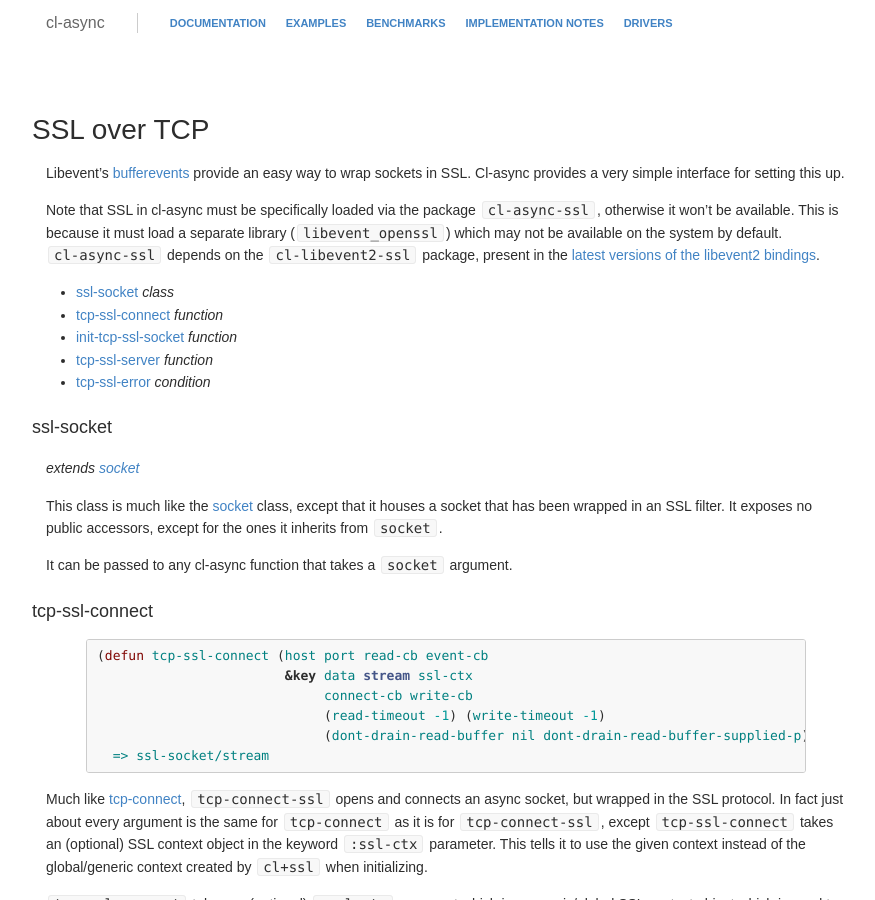
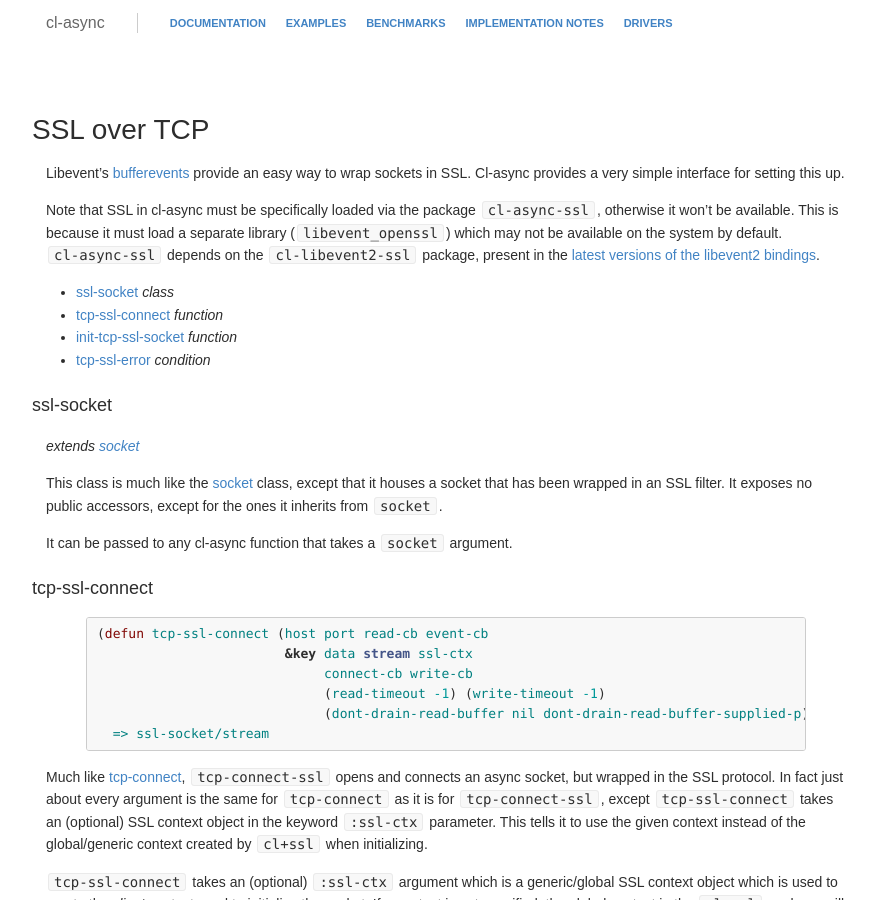
Before and after one commit to orthecreedence/cl-async, a Jekyll site: the page built from tcp-ssl.md, in a window 1280 px wide and 900 px high. Shown: the whole window, without its empty margins (194-1069 px from the left). Built offline with Jekyll 4.4.1, drawn with Linux system fonts in a browser that asks for light colours; Markdown is read by kramdown in place of the engine named in the settings.

Commit message:
forgot to remove link

```diff
--- a/tcp-ssl.md
+++ b/tcp-ssl.md
@@ -18,7 +18,6 @@ the [latest versions of the libevent2 bindings](https://github.com/orthecreedenc
 - [ssl-socket](#ssl-socket) _class_
 - [tcp-ssl-connect](#tcp-ssl-connect) _function_
 - [init-tcp-ssl-socket](#init-tcp-ssl-socket) _function_
-- [tcp-ssl-server](#tcp-ssl-server) _function_
 - [tcp-ssl-error](#tcp-ssl-error) _condition_
 
 <a id="ssl-socket"></a>
```
